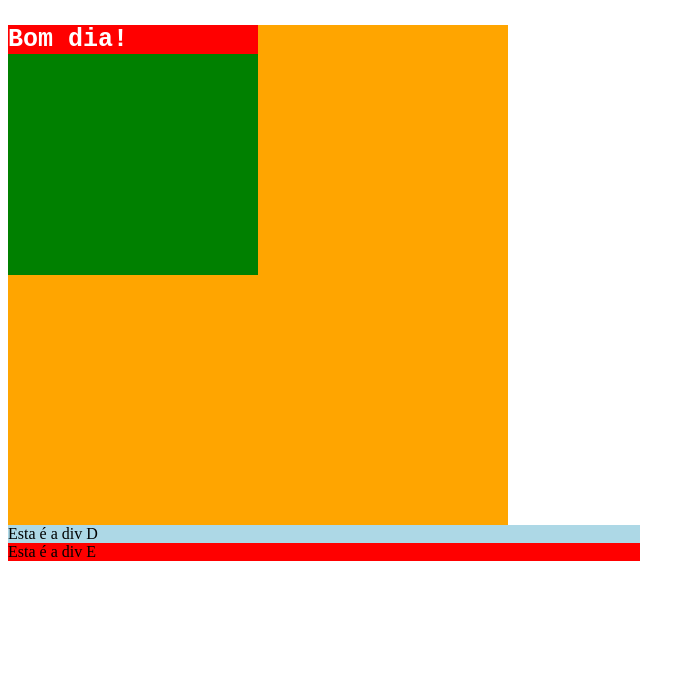
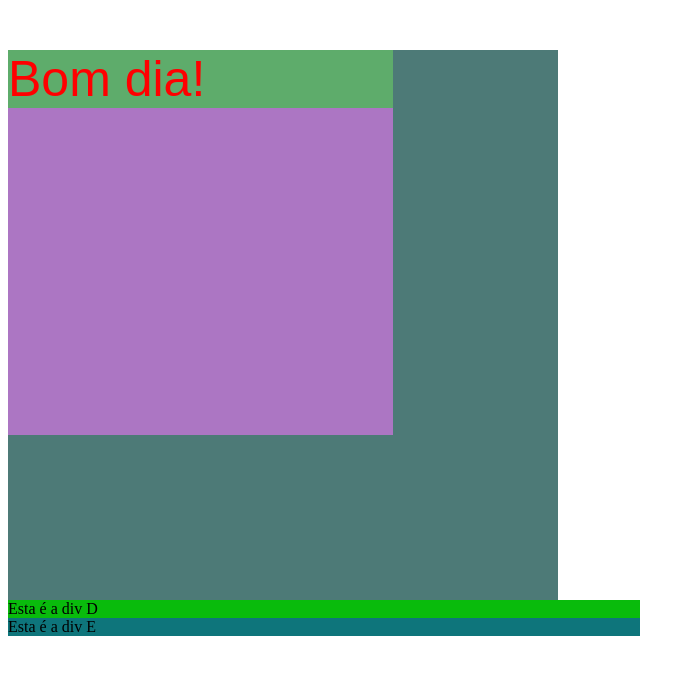
Before and after one commit to fernandofs21/atividade02-pi, a plain HTML site: page index (externo).html in a window 1280 px wide. Shown: the whole page, without its empty margins (0-695 px from the left). Drawn offline with Linux system fonts and the light colour scheme.

Commit message:
atualizado

```diff
--- a/styles.css
+++ b/styles.css
@@ -1,27 +1,27 @@
 .divA {
-    background-color: #ffa500;
-    width: 500px;
-    height: 500px;
+    background-color: #4d7a77;
+    width: 550px;
+    height: 550px;
 }
 .divB {
-    background-color: #008000;
-    width: 50%;
-    height: 50%;
+    background-color: #ac76c3;
+    width: 70%;
+    height: 70%;
 }
 p {
-    color: white;
-    background-color: red;
-    font-size: 25px;
-    font-family: monospace;
-    font-weight: bold;
+    color: rgb(255, 0, 0);
+    background-color: rgb(94, 172, 107);
+    font-size: 50px;
+    font-family: Arial, Helvetica, sans-serif;
+    font-weight: lighter;
 }
 .divD {
     width: 50%;
     height: 50%vh;
-    background-color: rgb(173, 216, 230);
+    background-color: rgb(9, 187, 12);
 }
 .divE {
-    width: 75%vw;
-    height: 50%;
-    background-color: rgb(255, 0, 0);
+    width: 25%vw;
+    height: 70%;
+    background-color: rgb(14, 117, 123);
 }
```
Also changed, not shown: index (interno).html (+7 -7 lines).
